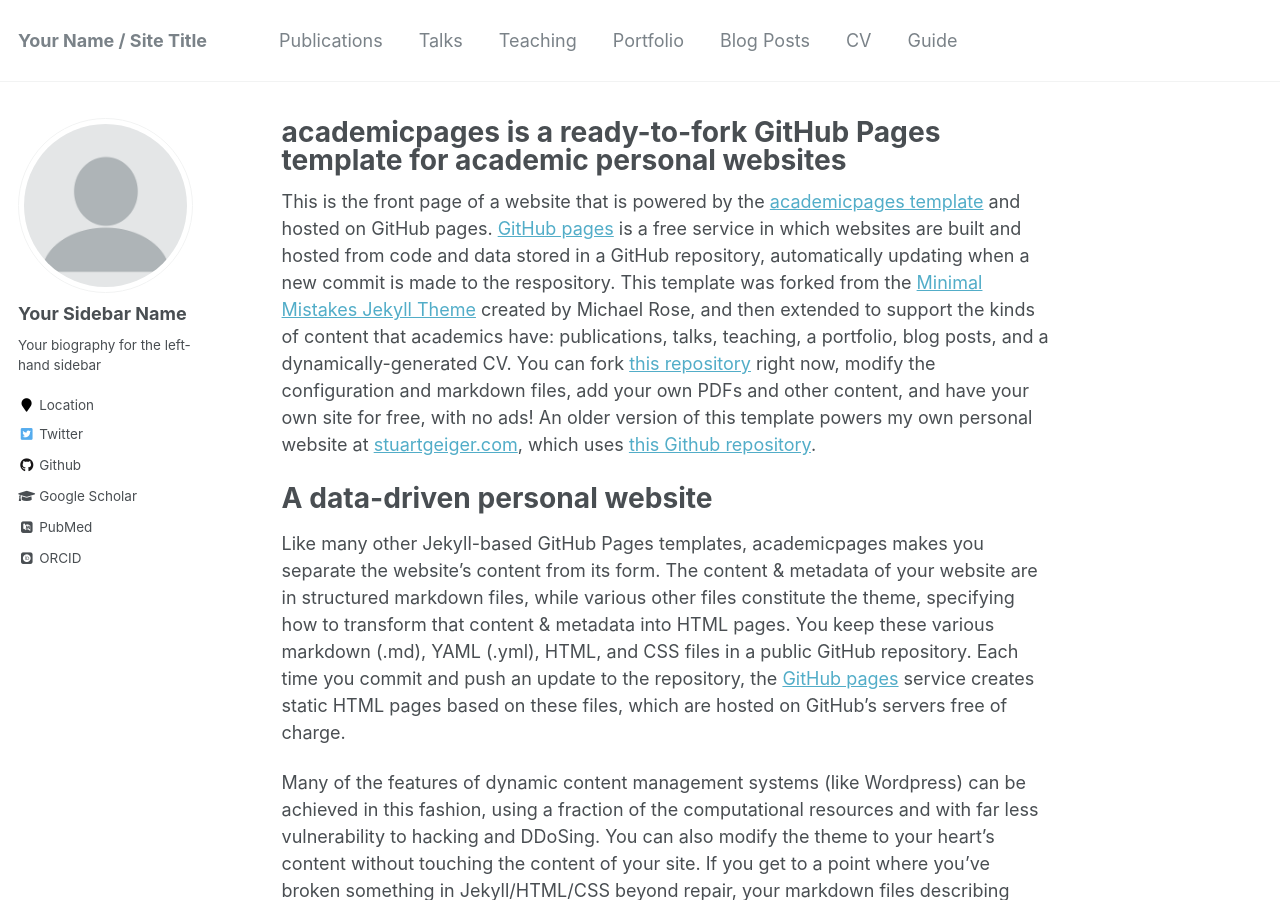
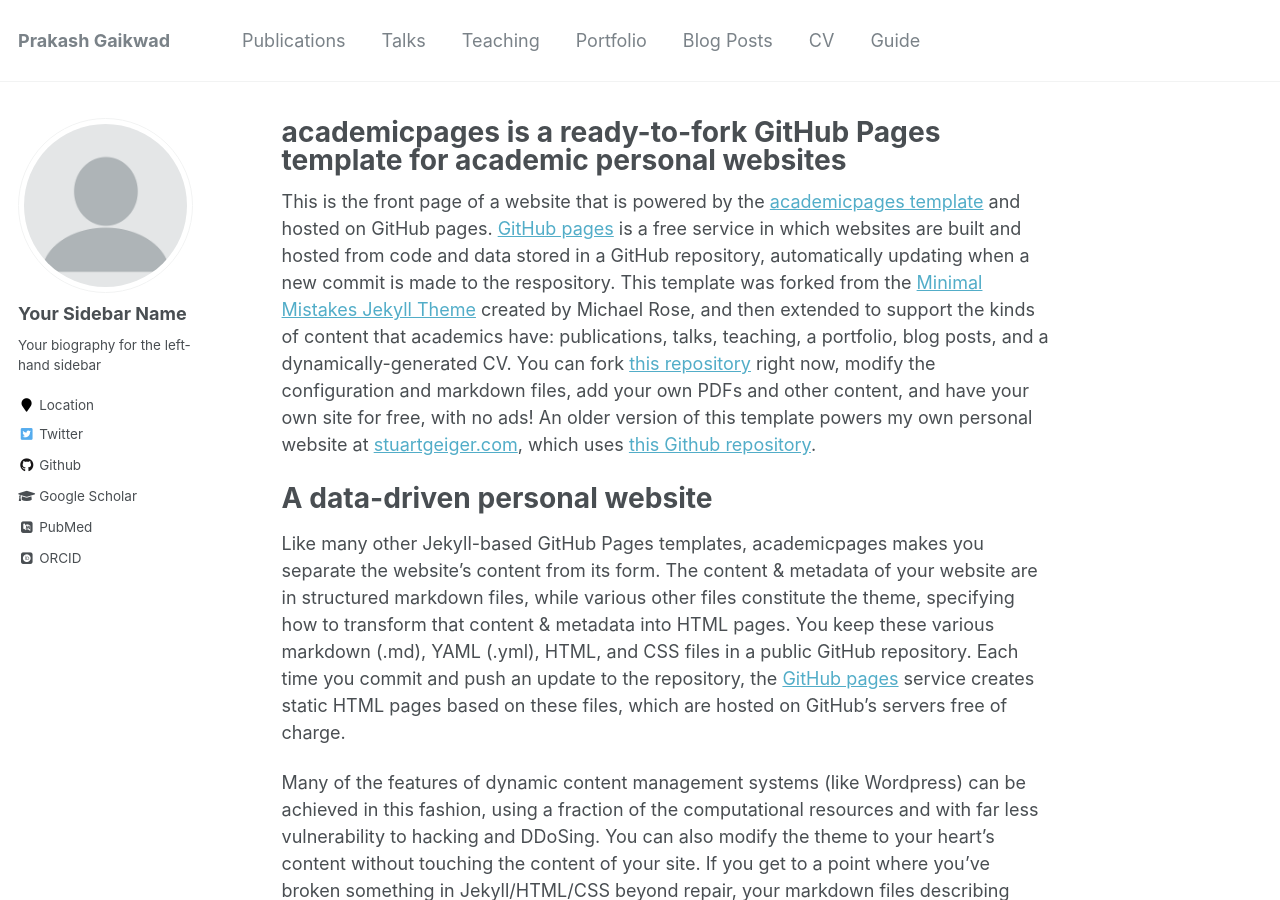
Before and after one commit to prakashgncra/prakashgncra.github.com, a Jekyll site: the page built from _pages/about.md, in a window 1280 px wide and 900 px high. Built offline with Jekyll 4.4.1, drawn with Linux system fonts in a browser that asks for light colours; some web fonts are replaced.

Commit message:
Update _config.yml

```diff
--- a/_config.yml
+++ b/_config.yml
@@ -7,7 +7,7 @@
 
 # Site Settings
 locale                   : "en-US"
-title                    : "Your Name / Site Title"
+title                    : "Prakash Gaikwad"
 title_separator          : "-"
 name                     : &name "Your Name"
 description              : &description "personal description"
```
